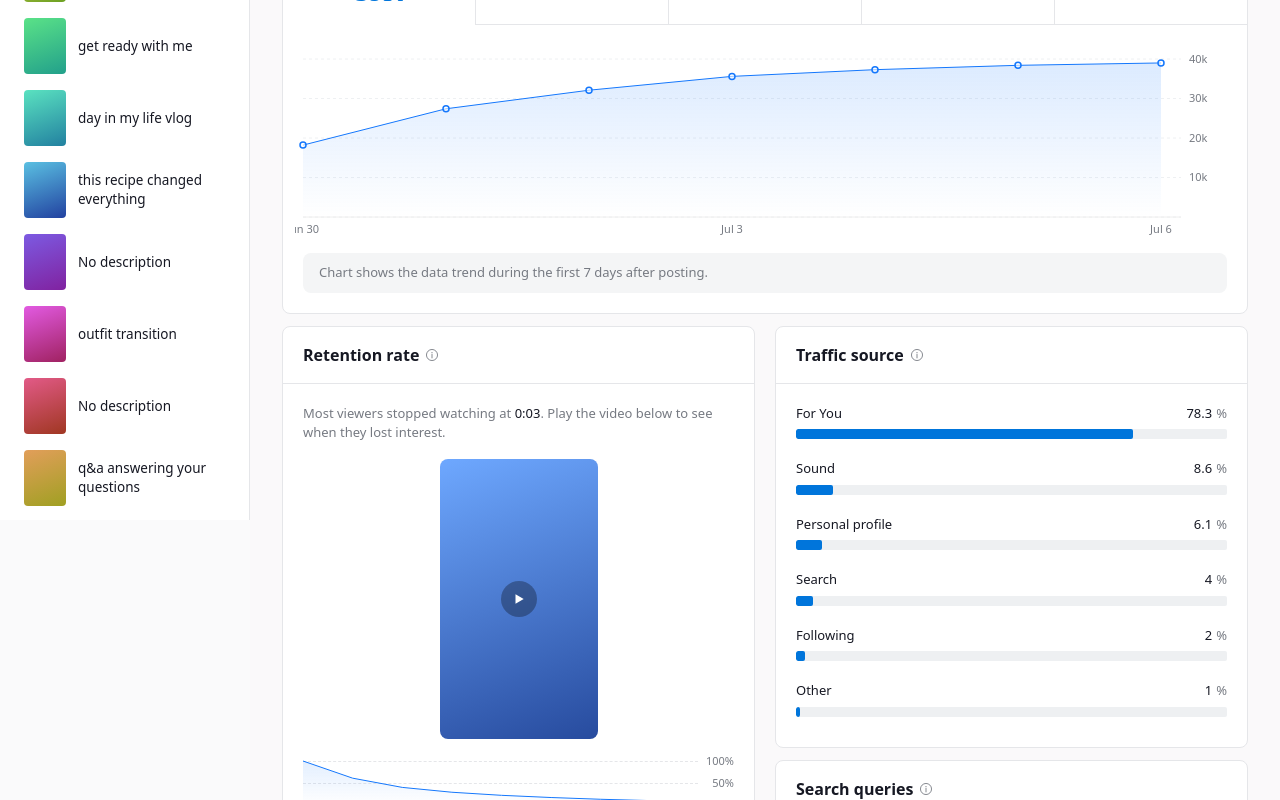
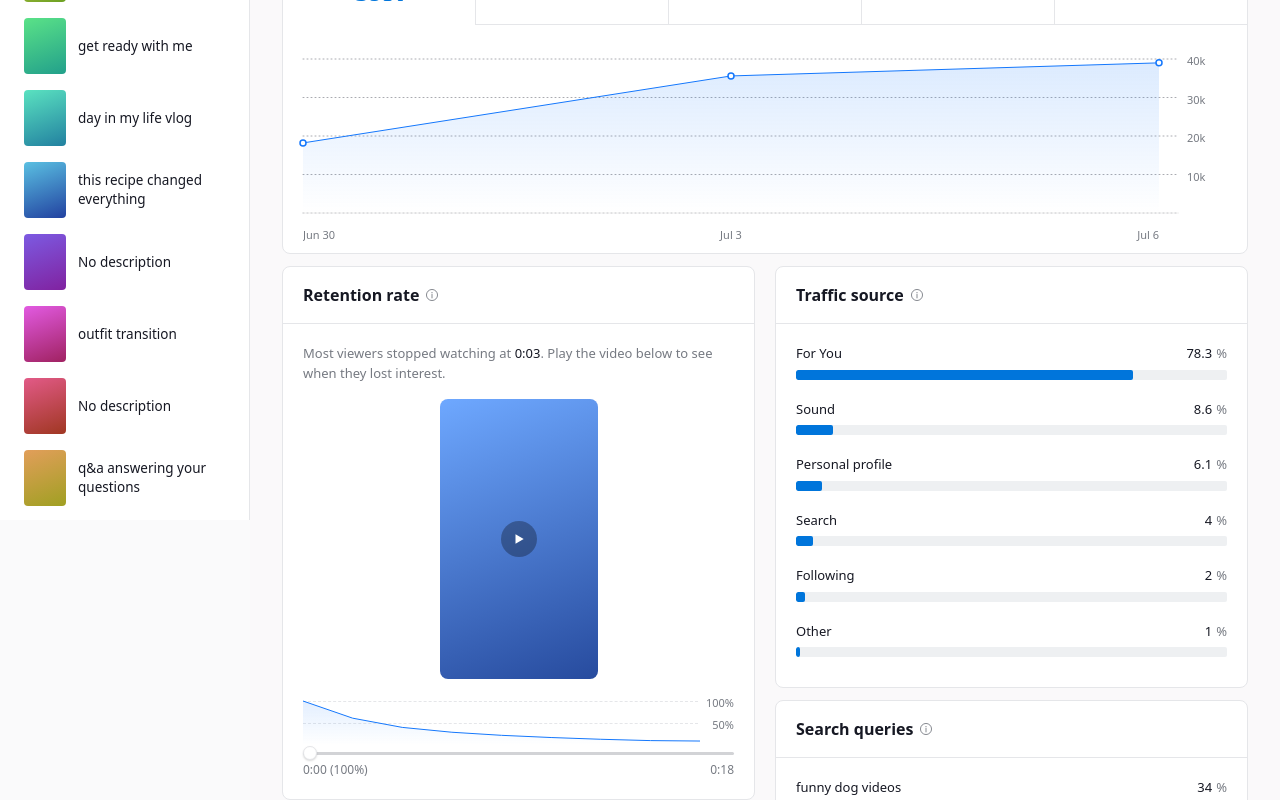
Before and after one commit to zeeshan-tahir185/tiktok-studio, a React (Vite) app: page / in a window 1280 px wide. Shown: the part 280-1080 px from the top of the page. Built offline with nearby package versions, Linux system fonts and the light colour scheme.

Commit message:
first commit

```diff
--- a/src/components/AreaTrendChart.jsx
+++ b/src/components/AreaTrendChart.jsx
@@ -1,3 +1,4 @@
+import { useState, useEffect } from "react";
 import {
   AreaChart,
   Area,
@@ -10,84 +11,212 @@ import {
 import Editable from "./Editable";
 
 const CHART_HEIGHT = 220;
+const TICK_PROPORTIONS = [0, 0.25, 0.5, 0.75, 1];
+
+function pickIndices(data) {
+  if (data.length <= 3) return data.map((_, i) => i);
+  const mid = Math.floor((data.length - 1) / 2);
+  return [0, mid, data.length - 1];
+}
+
+function niceMax(max) {
+  if (max <= 0) return 1;
+  const mag = Math.pow(10, Math.floor(Math.log10(max)));
+  const norm = max / mag;
+  const niceNorm = norm <= 1 ? 1 : norm <= 2 ? 2 : norm <= 5 ? 5 : 10;
+  return niceNorm * mag;
+}
 
 function formatTick(v, kind) {
-  if (v === 0) return "";
   switch (kind) {
     case "compact":
-      return Math.abs(v) >= 1000 ? `${(v / 1000).toFixed(v % 1000 === 0 ? 0 : 1)}k` : `${v}`;
+      return Math.abs(v) >= 1000 ? `${(v / 1000).toFixed(v % 1000 === 0 ? 0 : 1)}k` : `${Math.round(v)}`;
     case "hours":
-      return `${v}h`;
+      return `${Math.round(v * 10) / 10}h`;
     case "seconds":
-      return `${v}s`;
+      return `${Math.round(v * 10) / 10}s`;
     case "percent":
-      return `${v}%`;
+      return `${Math.round(v * 10) / 10}%`;
     default:
-      return `${v}`;
+      return `${Math.round(v)}`;
   }
 }
 
-function pickTicks(data) {
-  if (data.length <= 3) return data.map((d) => d.date);
-  const mid = Math.floor((data.length - 1) / 2);
-  return [data[0].date, data[mid].date, data[data.length - 1].date];
+// Parses whatever the user typed back into a plain number, honoring the
+// same unit suffix the metric displays (k/m for compact, h/s/% otherwise
+// are just stripped) — the inverse of formatTick.
+function parseAxisValue(text, kind) {
+  const match = String(text).match(/-?[\d.]+/);
+  if (!match) return null;
+  let num = parseFloat(match[0]);
+  if (Number.isNaN(num)) return null;
+  if (kind === "compact") {
+    if (/m/i.test(text)) num *= 1000000;
+    else if (/k/i.test(text)) num *= 1000;
+  }
+  return num;
 }
 
-function ChartTooltip({ active, payload, label, data, onChangeY }) {
-  if (!active || !payload || !payload.length) return null;
-  const index = data.findIndex((d) => d.date === label);
-  const raw = payload[0].value;
-  const value = Array.isArray(raw) ? raw[1] : raw;
+// Reports which point is hovered (by label match) — not its pixel
+// position, since Recharts' reported coordinate.y is unreliable here.
+function TooltipCapture({ active, payload, label, chartData, onActive }) {
+  useEffect(() => {
+    if (active && payload && payload.length) {
+      const localIndex = chartData.findIndex((d) => d.date === label);
+      onActive(localIndex);
+    }
+  }, [active, label]);
+  return null;
+}
+
+// Captures the ACTUAL rendered cx/cy of each of the 3 dots — this is the
+// one source of truth for on-screen position, tied to the real data value
+// (not the mouse), so the tooltip box anchors exactly above the point.
+function CapturingDot({ cx, cy, index, onPosition }) {
+  useEffect(() => {
+    if (cx != null && cy != null) onPosition(index, { x: cx, y: cy });
+  }, [cx, cy, index]);
+  if (cx == null || cy == null) return null;
+  return <circle cx={cx} cy={cy} r={3} fill="#fff" stroke="var(--tt-accent)" strokeWidth={1.5} />;
+}
+
+function EditableXTick({ x, y, payload, index, lastIndex, onChangeDate }) {
+  const width = 74;
+  let boxX = x - width / 2;
+  let align = "center";
+  if (index === 0) {
+    boxX = x;
+    align = "left";
+  } else if (index === lastIndex) {
+    boxX = x - width;
+    align = "right";
+  }
   return (
-    <div className="bg-white border border-[var(--tt-border)] rounded-lg shadow-md px-3 py-2">
-      <div className="text-[12px] text-[var(--tt-text-secondary)]">{label}</div>
-      <div className="flex items-center gap-1.5 mt-0.5">
-        <span className="w-1.5 h-1.5 rounded-full bg-[var(--tt-accent)] shrink-0" />
+    <foreignObject x={Math.round(boxX)} y={Math.round(y + 4)} width={width} height={20}>
+      <div
+        xmlns="http://www.w3.org/1999/xhtml"
+        style={{ textAlign: align, whiteSpace: "nowrap", lineHeight: "16px" }}
+      >
         <Editable
-          value={value}
-          numeric
-          onChange={(v) => onChangeY(index, v)}
-          className="text-[15px] font-semibold text-black"
+          value={payload.value}
+          onChange={(v) => onChangeDate(index, v)}
+          className="text-[11px] text-[var(--tt-text-secondary)] inline-block"
         />
       </div>
-    </div>
+    </foreignObject>
   );
 }
 
-export default function AreaTrendChart({ data, onChangeY, yTickFormatter = "plain" }) {
+// Every tick's displayed value is always yAxisMax * its fixed proportion —
+// so labels can never drift out of sync with where they're actually drawn.
+// Editing a tick solves for the new yAxisMax that keeps that same identity
+// true, then the whole scale (and the plotted line) updates to match.
+function EditableYTick({ x, y, index, yAxisMax, yTickFormatter, onChangeYAxisMax }) {
+  if (index === 0) return null;
+  const proportion = TICK_PROPORTIONS[index];
+  const display = formatTick(yAxisMax * proportion, yTickFormatter);
   return (
+    <foreignObject x={Math.round(x)} y={Math.round(y - 8)} width={46} height={16}>
+      <div xmlns="http://www.w3.org/1999/xhtml" style={{ whiteSpace: "nowrap", lineHeight: "16px" }}>
+        <Editable
+          value={display}
+          onChange={(text) => {
+            const parsed = parseAxisValue(text, yTickFormatter);
+            if (parsed !== null && parsed > 0) onChangeYAxisMax(parsed / proportion);
+          }}
+          className="text-[11px] text-[var(--tt-text-secondary)] inline-block"
+        />
+      </div>
+    </foreignObject>
+  );
+}
+
+export default function AreaTrendChart({
+  data,
+  onChangeY,
+  onChangeDate,
+  yAxisMax,
+  onChangeYAxisMax,
+  yTickFormatter = "plain",
+}) {
+  const [activeLocalIndex, setActiveLocalIndex] = useState(null);
+  const [positions, setPositions] = useState({});
+
+  // Only 3 real nodes exist on this chart — matching the 3 dates shown —
+  // so there is nothing hidden left to hover/tooltip on.
+  const tickIndices = pickIndices(data);
+  const chartData = tickIndices.map((i) => data[i]);
+
+  // Fall back to an auto "nice" max only if the metric has no stored
+  // yAxisMax yet (e.g. older saved data) — once set, it's the sole source
+  // of truth for where every tick and every data point is plotted.
+  const effectiveMax = yAxisMax ?? niceMax(Math.max(...chartData.map((d) => d.value), 1));
+  const yTicks = TICK_PROPORTIONS.map((p) => effectiveMax * p);
+
+  const handlePosition = (index, pos) => {
+    setPositions((prev) => {
+      const existing = prev[index];
+      if (existing && existing.x === pos.x && existing.y === pos.y) return prev;
+      return { ...prev, [index]: pos };
+    });
+  };
+
+  const pinnedOriginalIndex =
+    activeLocalIndex != null ? tickIndices[activeLocalIndex] : null;
+  const pinnedPos = activeLocalIndex != null ? positions[activeLocalIndex] : null;
+
+  return (
+    <div className="relative" onMouseLeave={() => setActiveLocalIndex(null)}>
       <ResponsiveContainer width="100%" height={CHART_HEIGHT}>
-      <AreaChart data={data} margin={{ top: 26, right: 10, left: 8, bottom: 6 }}>
+        <AreaChart data={chartData} margin={{ top: 26, right: 10, left: 8, bottom: 10 }}>
           <defs>
             <linearGradient id="trendFill" x1="0" y1="0" x2="0" y2="1">
               <stop offset="0%" stopColor="var(--tt-accent)" stopOpacity={0.25} />
               <stop offset="100%" stopColor="var(--tt-accent)" stopOpacity={0} />
             </linearGradient>
           </defs>
-        <CartesianGrid vertical={false} strokeDasharray="3 3" stroke="#eef0f2" />
+          <CartesianGrid
+            vertical={false}
+            strokeDasharray="1 3"
+            strokeLinecap="round"
+            stroke="#a9aab0"
+          />
           <XAxis
             dataKey="date"
-          ticks={pickTicks(data)}
             interval={0}
-          tick={{ fontSize: 11, fill: "var(--tt-text-secondary)" }}
+            tick={(props) => (
+              <EditableXTick
+                {...props}
+                lastIndex={chartData.length - 1}
+                onChangeDate={(i, v) => onChangeDate(tickIndices[i], v)}
+              />
+            )}
             axisLine={{ stroke: "#eee" }}
             tickLine={false}
             padding={{ right: 20 }}
           />
           <YAxis
             orientation="right"
-          tick={{ fontSize: 11, fill: "var(--tt-text-secondary)" }}
+            domain={[0, effectiveMax]}
+            ticks={yTicks}
             axisLine={false}
             tickLine={false}
-          width={44}
-          tickFormatter={(v) => formatTick(v, yTickFormatter)}
+            width={46}
+            tick={(props) => (
+              <EditableYTick
+                {...props}
+                yAxisMax={effectiveMax}
+                yTickFormatter={yTickFormatter}
+                onChangeYAxisMax={onChangeYAxisMax}
+              />
+            )}
           />
           <Tooltip
-          content={(props) => <ChartTooltip {...props} data={data} onChangeY={onChangeY} />}
+            content={(props) => (
+              <TooltipCapture {...props} chartData={chartData} onActive={setActiveLocalIndex} />
+            )}
             cursor={{ stroke: "#ccc", strokeDasharray: "4 4" }}
             isAnimationActive={false}
-          position={{ y: 6 }}
-          wrapperStyle={{ pointerEvents: "auto", zIndex: 10 }}
           />
           <Area
             type="linear"
@@ -96,9 +225,42 @@ export default function AreaTrendChart({ data, onChangeY, yTickFormatter = "plai
             strokeWidth={1}
             fill="url(#trendFill)"
             isAnimationActive={false}
-          dot={{ r: 3, fill: "#fff", stroke: "var(--tt-accent)", strokeWidth: 1.5 }}
+            activeDot={false}
+            dot={(props) => <CapturingDot {...props} onPosition={handlePosition} />}
           />
         </AreaChart>
       </ResponsiveContainer>
+
+      {pinnedPos && (
+        <div
+          className="absolute z-10"
+          style={{
+            left: pinnedPos.x,
+            top: pinnedPos.y,
+            transform:
+              activeLocalIndex === 0
+                ? "translate(0%, calc(-100% - 10px))"
+                : activeLocalIndex === chartData.length - 1
+                ? "translate(-100%, calc(-100% - 10px))"
+                : "translate(-50%, calc(-100% - 10px))",
+          }}
+        >
+          <div className="bg-white border border-[var(--tt-border)] rounded-lg shadow-md px-3 py-2 text-center">
+            <div className="text-[12px] text-[var(--tt-text-secondary)]">
+              {data[pinnedOriginalIndex].date}
+            </div>
+            <div className="flex items-center justify-center gap-1.5 mt-0.5">
+              <span className="w-2 h-2 rounded-full border-[1.5px] border-[var(--tt-accent)] bg-white shrink-0" />
+              <Editable
+                value={data[pinnedOriginalIndex].value}
+                numeric
+                onChange={(v) => onChangeY(pinnedOriginalIndex, v)}
+                className="text-[15px] font-semibold text-black"
+              />
+            </div>
+          </div>
+        </div>
+      )}
+    </div>
   );
 }
--- a/src/components/Header.jsx
+++ b/src/components/Header.jsx
@@ -34,11 +34,11 @@ export default function Header({ activeTab, onTabChange }) {
       <div className="h-full flex items-center gap-3">
         <div style={{ fontFamily: TT_FONT, fontSize: 14, fontWeight: 500, color: "rgba(0,0,0,.48)" }}>
           Updated on real time{" "}
-          <Editable
+          {/* <Editable
             value={data.updatedOn}
             onChange={(v) => updateField(["updatedOn"], v)}
             style={{ fontFamily: TT_FONT, fontSize: 14, fontWeight: 500, color: "rgba(0,0,0,.48)" }}
-          />
+          /> */}
           .
         </div>
         <div className="w-8 h-8 rounded-full bg-gradient-to-br from-pink-400 to-purple-500" />
--- a/src/components/OverviewTab.jsx
+++ b/src/components/OverviewTab.jsx
@@ -51,6 +51,7 @@ export default function OverviewTab() {
         <div className="px-3 pt-2">
           <AreaTrendChart
             data={active.trend}
+            yAxisMax={active.yAxisMax}
             yTickFormatter={active.yTickFormatter}
             onChangeY={(pointIndex, v) =>
               updateField(
@@ -58,12 +59,21 @@ export default function OverviewTab() {
                 v
               )
             }
+            onChangeDate={(pointIndex, v) =>
+              updateField(
+                ["overview", "metrics", activeIndex, "trend", pointIndex, "date"],
+                v
+              )
+            }
+            onChangeYAxisMax={(v) =>
+              updateField(["overview", "metrics", activeIndex, "yAxisMax"], v)
+            }
           />
         </div>
-        <NoteBar
+        {/* <NoteBar
           value={o.chartNote}
           onChange={(v) => updateField(["overview", "chartNote"], v)}
-        />
+        /> */}
       </div>
 
       <div className="grid grid-cols-1 lg:grid-cols-2 gap-5 items-start">
@@ -73,6 +83,13 @@ export default function OverviewTab() {
             peakTime={o.retention.peakTime}
             onChangePeakTime={(v) => updateField(["overview", "retention", "peakTime"], v)}
             duration={o.retention.duration}
+            onChangeDuration={(v) => updateField(["overview", "retention", "duration"], v)}
+            startTime={o.retention.startTime}
+            onChangeStartTime={(v) => updateField(["overview", "retention", "startTime"], v)}
+            yTopLabel={o.retention.yTopLabel}
+            onChangeYTopLabel={(v) => updateField(["overview", "retention", "yTopLabel"], v)}
+            yMidLabel={o.retention.yMidLabel}
+            onChangeYMidLabel={(v) => updateField(["overview", "retention", "yMidLabel"], v)}
             data={o.retention.data}
             onChangeY={(i, v) => updateListItem(["overview", "retention", "data"], i, "pct", v)}
             thumbnailUrl={data.video.thumbnailUrl}
--- a/src/components/RetentionChart.jsx
+++ b/src/components/RetentionChart.jsx
@@ -50,6 +50,13 @@ export default function RetentionChart({
   peakTime,
   onChangePeakTime,
   duration,
+  onChangeDuration,
+  startTime,
+  onChangeStartTime,
+  yTopLabel,
+  onChangeYTopLabel,
+  yMidLabel,
+  onChangeYMidLabel,
   data,
   onChangeY,
   thumbnailUrl,
@@ -83,16 +90,24 @@ export default function RetentionChart({
           style={{ top: CHART_MARGIN_TOP + (CHART_HEIGHT - CHART_MARGIN_TOP) / 2 }}
         />
         <div
-          className="absolute right-0 text-[11px] text-[var(--tt-text-secondary)] -translate-y-1/2"
+          className="absolute right-0 z-10 -translate-y-1/2"
           style={{ top: CHART_MARGIN_TOP }}
         >
-          100%
+          <Editable
+            value={yTopLabel}
+            onChange={onChangeYTopLabel}
+            className="text-[11px] text-[var(--tt-text-secondary)]"
+          />
         </div>
         <div
-          className="absolute right-0 text-[11px] text-[var(--tt-text-secondary)] -translate-y-1/2"
+          className="absolute right-0 z-10 -translate-y-1/2"
           style={{ top: CHART_MARGIN_TOP + (CHART_HEIGHT - CHART_MARGIN_TOP) / 2 }}
         >
-          50%
+          <Editable
+            value={yMidLabel}
+            onChange={onChangeYMidLabel}
+            className="text-[11px] text-[var(--tt-text-secondary)]"
+          />
         </div>
         <ResponsiveContainer width="100%" height={CHART_HEIGHT}>
           <AreaChart data={data} margin={{ top: CHART_MARGIN_TOP, right: 34, left: 0, bottom: 0 }}>
@@ -139,8 +154,10 @@ export default function RetentionChart({
       </div>
 
       <div className="flex items-center justify-between text-[12px] text-[var(--tt-text-secondary)]">
-        <span>0:00 ({firstPct}%)</span>
-        <span>{duration}</span>
+        <span>
+          <Editable as="span" value={startTime} onChange={onChangeStartTime} /> ({firstPct}%)
+        </span>
+        <Editable value={duration} onChange={onChangeDuration} />
       </div>
     </div>
   );
--- a/src/data/sampleData.js
+++ b/src/data/sampleData.js
@@ -33,6 +33,7 @@ export const initialData = {
         value: "39K",
         trend: trend([18200, 27400, 32100, 35600, 37300, 38400, 39000]),
         yTickFormatter: "compact",
+        yAxisMax: 40000,
       },
       {
         key: "playTime",
@@ -40,6 +41,7 @@ export const initialData = {
         value: "8h 38m 38s",
         trend: trend([0.4, 0.9, 1.8, 3.0, 3.33, 3.2, 3.1]),
         yTickFormatter: "hours",
+        yAxisMax: 4,
       },
       {
         key: "watchTime",
@@ -47,6 +49,7 @@ export const initialData = {
         value: "0.69s",
         trend: trend([6.1, 6.0, 6.4, 8.0, 4.1, 2.0, 0.69]),
         yTickFormatter: "seconds",
+        yAxisMax: 8,
       },
       {
         key: "fullVideo",
@@ -54,6 +57,7 @@ export const initialData = {
         value: "0.1%",
         trend: trend([0.3, 0.25, 0.2, 0.15, 0.12, 0.1, 0.1]),
         yTickFormatter: "percent",
+        yAxisMax: 0.4,
       },
       {
         key: "newFollowers",
@@ -61,6 +65,7 @@ export const initialData = {
         value: "3",
         trend: trend([0, 0, 0, 1, 0, 1, 1]),
         yTickFormatter: "plain",
+        yAxisMax: 4,
       },
     ],
     chartNote:
@@ -68,6 +73,9 @@ export const initialData = {
     retention: {
       peakTime: "0:03",
       duration: "0:18",
+      startTime: "0:00",
+      yTopLabel: "100%",
+      yMidLabel: "50%",
       data: [
         { t: "0:00", pct: 100 },
         { t: "0:01", pct: 61 },
@@ -120,6 +128,9 @@ export const initialData = {
     likes: {
       peakTime: "0:05",
       duration: "0:18",
+      startTime: "0:00",
+      yTopLabel: "100%",
+      yMidLabel: "50%",
       data: [
         { t: "0:00", pct: 5 },
         { t: "0:01", pct: 12 },
--- a/src/index.css
+++ b/src/index.css
@@ -54,7 +54,9 @@ select,
 textarea {
   font-family: inherit;
 }
-
+.recharts-surface, g{
+  outline: none !important;
+}
 button {
   cursor: pointer;
 }
```
Also changed, not shown: src/components/Editable.jsx (+17 -17 lines), src/components/EngagementTab.jsx (+7 -0 lines). Lines whose indentation alone changed are shown as unchanged.
